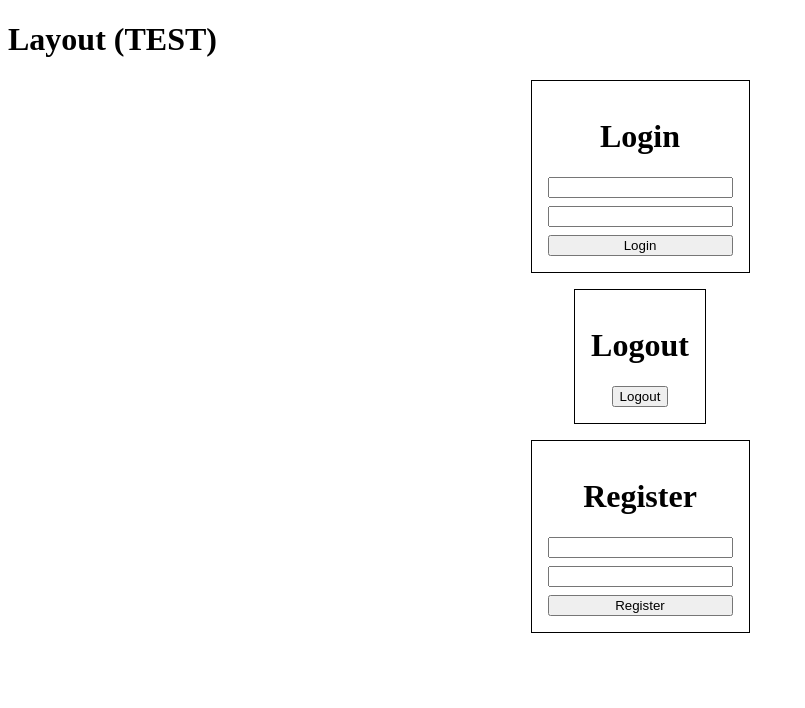
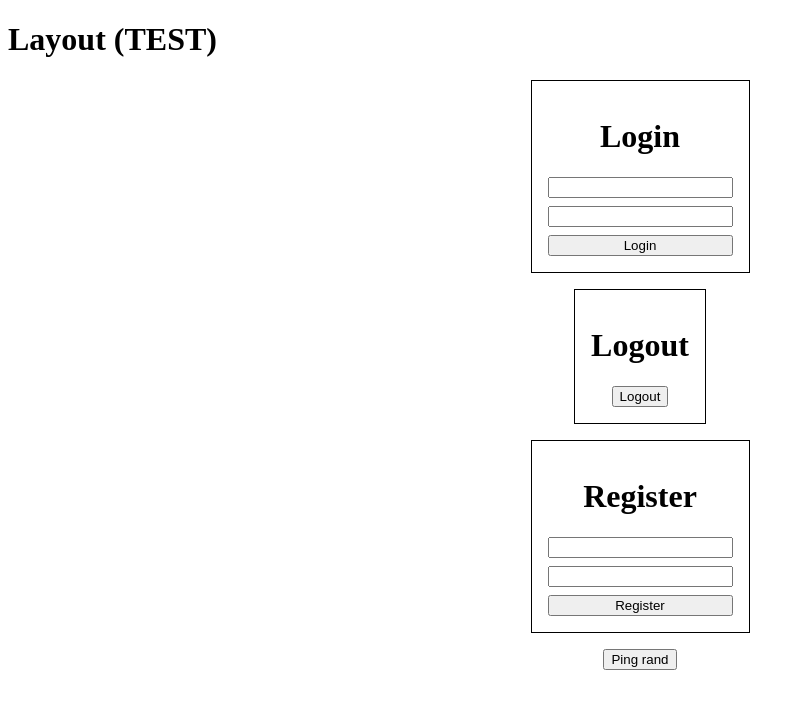
Before and after one commit to alexagruso/human-factors-project, a SvelteKit app in the folder frontend/: page / in a window 1280 px wide. Shown: the top 708 px of the page, without its empty margins (0-805 px from the left). Built offline with nearby package versions, Linux system fonts and the light colour scheme; no server answers; the database is empty.

Commit message:
test server ping for frontend

```diff
--- a/frontend/src/routes/+page.svelte
+++ b/frontend/src/routes/+page.svelte
@@ -1,6 +1,8 @@
 <script lang="ts">
     import { enhance } from "$app/forms";
     import { page } from "$app/stores";
+
+    let response: string | undefined;
 </script>
 
 {#if $page.data.loggedIn}
@@ -40,6 +42,19 @@
     {#if $page.form?.registerError}
         <h2>{$page.form.error}</h2>
     {/if}
+
+    <button
+        on:click={async () => {
+            response = await fetch("/api/rand").then((res) => {
+                if (res.body) {
+                    return res.json();
+                }
+            });
+        }}>Ping rand</button
+    >
+    {#if response}
+        <h2>{response}</h2>
+    {/if}
 </main>
 
 <style lang="scss">
```
